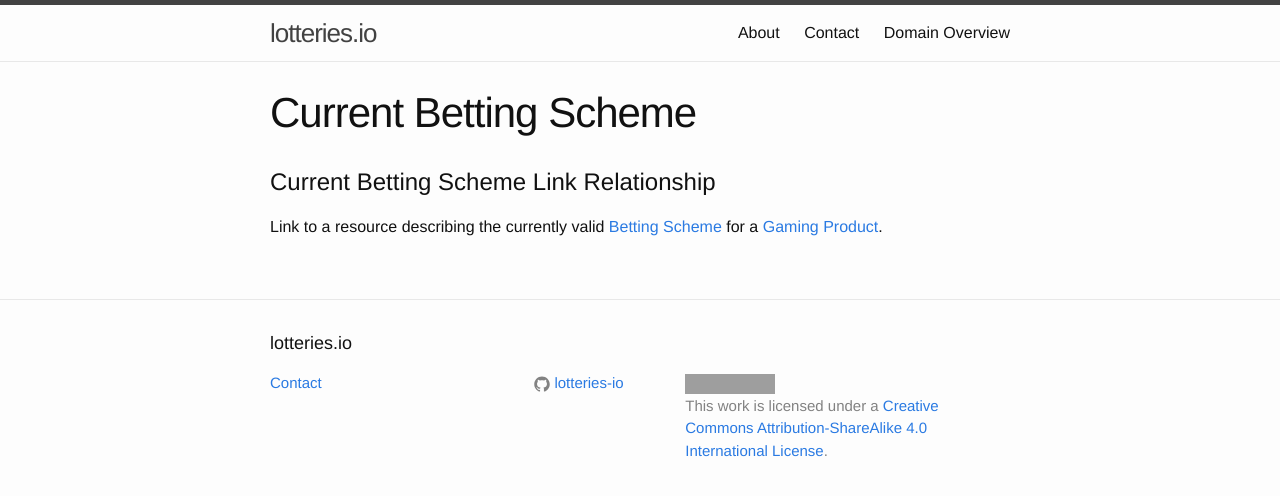
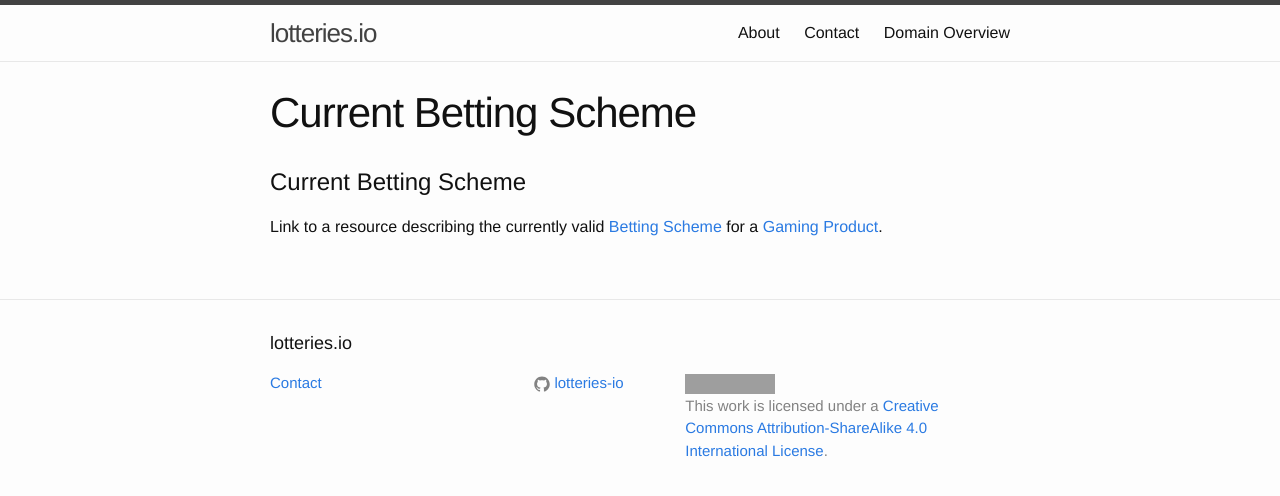
Before and after one commit to lotteries-io/lotteries-io.github.io, a Jekyll site: the page built from _link-relationships/current-betting-scheme.md, in a window 1280 px wide. Shown: the top 496 px of the page. Built offline with Jekyll 4.4.1, drawn with Linux system fonts in a browser that asks for light colours; grey boxes are pictures that could not be loaded.

Commit message:
Update current-betting-scheme.md

```diff
--- a/_link-relationships/current-betting-scheme.md
+++ b/_link-relationships/current-betting-scheme.md
@@ -2,6 +2,6 @@
 layout: page
 title: Current Betting Scheme
 ---
-# Current Betting Scheme Link Relationship
+# Current Betting Scheme
 
 Link to a resource describing the currently valid [Betting Scheme](../concepts/betting-scheme) for a [Gaming Product](../concepts/gaming-product).
```
